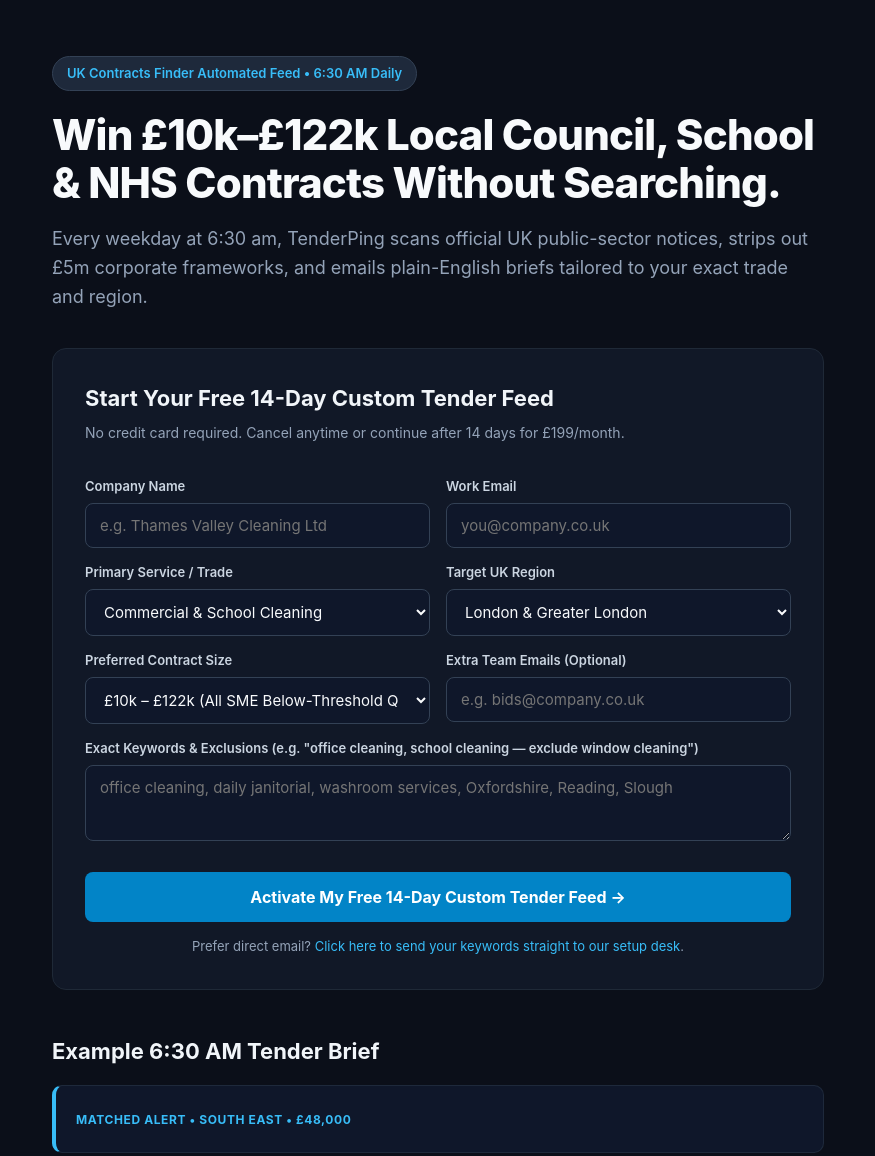
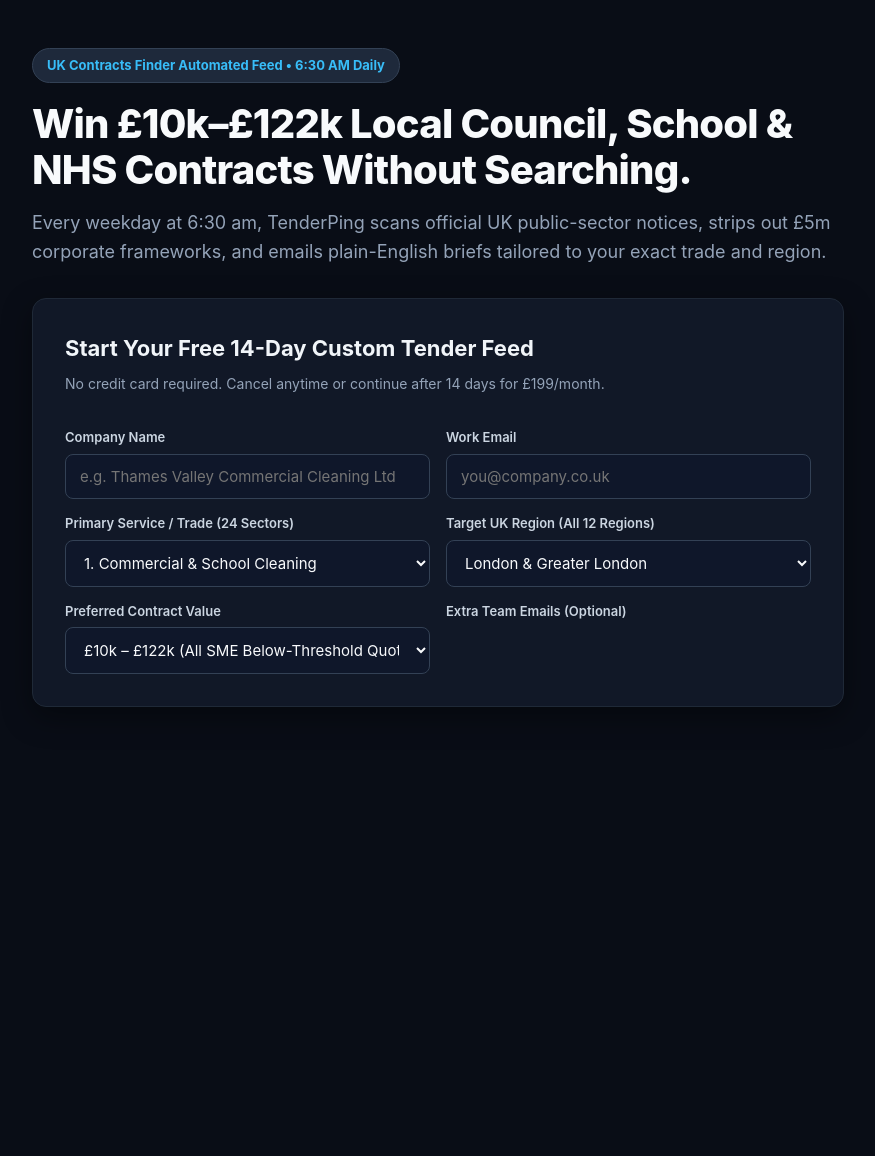
Before and after one commit to Nexus-lead-engine-Developer/pulse-route, a website: page index.html in a window 1280 px wide. Shown: the whole page, without its empty margins (202-1077 px from the left). After the commit the page ends 800 px from the top, so only its background shows below. Drawn offline with Linux system fonts and the light colour scheme.

Commit message:
Refactor styles and update form labels in index.html
Updated styles and form elements in index.html for better layout and readability.

```diff
--- a/index.html
+++ b/index.html
@@ -6,37 +6,37 @@
   <title>TenderPing UK — Daily Sub-£122k UK Government & Council Contracts</title>
   <style>
     * { box-sizing: border-box; margin: 0; padding: 0; font-family: -apple-system, BlinkMacSystemFont, "Segoe UI", Roboto, sans-serif; }
-    body { background: #0b0f19; color: #f8fafc; line-height: 1.6; }
-    .container { max-width: 820px; margin: 0 auto; padding: 56px 24px; }
-    .badge { display: inline-block; background: #1e293b; color: #38bdf8; font-size: 13px; font-weight: 600; padding: 6px 14px; border-radius: 999px; margin-bottom: 20px; border: 1px solid #334155; }
-    h1 { font-size: 42px; line-height: 1.15; font-weight: 800; margin-bottom: 18px; letter-spacing: -0.02em; }
-    p.sub { font-size: 18px; color: #94a3b8; margin-bottom: 36px; }
-    .card { background: #111827; border: 1px solid #1f2937; border-radius: 14px; padding: 32px; margin-bottom: 36px; }
+    body { background: #090d16; color: #f8fafc; line-height: 1.6; }
+    .container { max-width: 860px; margin: 0 auto; padding: 48px 24px; }
+    .badge { display: inline-block; background: #1e293b; color: #38bdf8; font-size: 13px; font-weight: 700; padding: 6px 14px; border-radius: 999px; margin-bottom: 18px; border: 1px solid #334155; }
+    h1 { font-size: 40px; line-height: 1.15; font-weight: 800; margin-bottom: 16px; letter-spacing: -0.02em; }
+    p.sub { font-size: 18px; color: #94a3b8; margin-bottom: 32px; }
+    .card { background: #111827; border: 1px solid #1f2937; border-radius: 14px; padding: 32px; margin-bottom: 36px; box-shadow: 0 10px 30px rgba(0,0,0,0.4); }
     .card h2 { font-size: 22px; margin-bottom: 6px; color: #f1f5f9; }
     .card p.hint { font-size: 14px; color: #94a3b8; margin-bottom: 18px; }
     .row { display: grid; grid-template-columns: 1fr 1fr; gap: 16px; }
     label { display: block; font-size: 13px; font-weight: 600; color: #cbd5e1; margin-bottom: 6px; margin-top: 14px; }
     input, select, textarea { width: 100%; padding: 12px 14px; border-radius: 8px; border: 1px solid #334155; background: #0f172a; color: #f8fafc; font-size: 15px; }
-    textarea { resize: vertical; min-height: 76px; }
+    input:focus, select:focus, textarea:focus { outline: none; border-color: #38bdf8; }
+    textarea { resize: vertical; min-height: 80px; }
     button { width: 100%; margin-top: 24px; padding: 15px; background: #0284c7; color: white; font-size: 16px; font-weight: 700; border: none; border-radius: 8px; cursor: pointer; }
     button:hover { background: #0369a1; }
     .alt-link { text-align: center; margin-top: 14px; font-size: 13px; color: #94a3b8; }
-    .alt-link a { color: #38bdf8; text-decoration: none; }
-    .section-title { font-size: 22px; font-weight: 700; margin-top: 44px; margin-bottom: 16px; color: #f1f5f9; }
-    .grid { display: grid; grid-template-columns: 1fr 1fr; gap: 16px; }
+    .alt-link a { color: #38bdf8; text-decoration: underline; }
+    .section-title { font-size: 22px; font-weight: 700; margin-top: 40px; margin-bottom: 16px; color: #f1f5f9; }
     .grid-3 { display: grid; grid-template-columns: 1fr 1fr 1fr; gap: 16px; }
     .feat { background: #111827; border: 1px solid #1f2937; padding: 20px; border-radius: 10px; }
     .feat h3 { font-size: 16px; color: #38bdf8; margin-bottom: 6px; }
     .feat p { font-size: 14px; color: #94a3b8; }
-    .sample { background: #0f172a; border-left: 4px solid #38bdf8; border-top: 1px solid #1e293b; border-right: 1px solid #1e293b; border-bottom: 1px solid #1e293b; padding: 20px; border-radius: 10px; margin-top: 12px; }
+    .sample { background: #0f172a; border-left: 4px solid #38bdf8; border-top: 1px solid #1e293b; border-right: 1px solid #1e293b; border-bottom: 1px solid #1e293b; padding: 22px; border-radius: 10px; }
     .sample-tag { font-size: 12px; font-weight: 700; color: #38bdf8; text-transform: uppercase; letter-spacing: 0.05em; }
-    .sample h4 { font-size: 17px; color: #f8fafc; margin: 6px 0; }
+    .sample h4 { font-size: 18px; color: #f8fafc; margin: 6px 0; }
     .sample p { font-size: 14px; color: #cbd5e1; margin-bottom: 4px; }
     .faq-item { background: #111827; border: 1px solid #1f2937; padding: 18px 20px; border-radius: 10px; margin-bottom: 12px; }
     .faq-item h4 { font-size: 15px; color: #f1f5f9; margin-bottom: 4px; }
     .faq-item p { font-size: 14px; color: #94a3b8; }
-    footer { text-align: center; font-size: 13px; color: #64748b; margin-top: 56px; padding-top: 24px; border-top: 1px solid #1e293b; }
-    @media (max-width: 680px) { h1 { font-size: 30px; } .row, .grid, .grid-3 { grid-template-columns: 1fr; } }
+    footer { text-align: center; font-size: 13px; color: #64748b; margin-top: 52px; padding-top: 24px; border-top: 1px solid #1e293b; }
+    @media (max-width: 680px) { h1 { font-size: 30px; } .row, .grid-3 { grid-template-columns: 1fr; } }
   </style>
 </head>
 <body>
@@ -48,6 +48,7 @@
     <div class="card">
       <h2>Start Your Free 14-Day Custom Tender Feed</h2>
       <p class="hint">No credit card required. Cancel anytime or continue after 14 days for £199/month.</p>
+
       <form action="https://web3forms.com" method="POST">
         <input type="hidden" name="access_key" value="0b8dbf87-5620-4734-817d-25fda4336d27" />
         <input type="hidden" name="subject" value="New TenderPing 14-Day Free Trial Request!" />
@@ -56,7 +57,7 @@
         <div class="row">
           <div>
             <label for="company">Company Name</label>
-            <input type="text" id="company" name="company" placeholder="e.g. Thames Valley Cleaning Ltd" required />
+            <input type="text" id="company" name="company" placeholder="e.g. Thames Valley Commercial Cleaning Ltd" required />
           </div>
           <div>
             <label for="email">Work Email</label>
@@ -66,31 +67,37 @@
 
         <div class="row">
           <div>
-            <label for="sector">Primary Service / Trade</label>
+            <label for="sector">Primary Service / Trade (24 Sectors)</label>
             <select id="sector" name="sector">
-              <option value="Commercial & School Cleaning">Commercial & School Cleaning</option>
-              <option value="Security, CCTV & Manned Guarding">Security, CCTV & Manned Guarding</option>
-              <option value="IT Support & Managed Services">IT Support & Managed Services</option>
-              <option value="Facilities & Building Maintenance">Facilities & Building Maintenance</option>
-              <option value="Grounds Maintenance & Landscaping">Grounds Maintenance & Landscaping</option>
-              <option value="Electrical & Mechanical (M&E)">Electrical & Mechanical (M&E)</option>
-              <option value="HVAC, Plumbing & Heating">HVAC, Plumbing & Heating</option>
-              <option value="Roofing, Glazing & Building Fabric">Roofing, Glazing & Building Fabric</option>
-              <option value="Fire Safety & Compliance Testing">Fire Safety & Compliance Testing</option>
-              <option value="Waste Management & Recycling">Waste Management & Recycling</option>
-              <option value="Pest Control & Hygiene Services">Pest Control & Hygiene Services</option>
-              <option value="Catering & Hospitality Services">Catering & Hospitality Services</option>
-              <option value="Courier, Transport & Fleet Logistics">Courier, Transport & Fleet Logistics</option>
-              <option value="Training, HR & Recruitment">Training, HR & Recruitment</option>
-              <option value="Marketing, Design & Web Development">Marketing, Design & Web Development</option>
-              <option value="Consultancy & Professional Services">Consultancy & Professional Services</option>
-              <option value="Solar, EV Charging & Energy Retrofit">Solar, EV Charging & Energy Retrofit</option>
-              <option value="Other UK B2B Service">Other UK B2B Service</option>
+              <option value="Commercial & School Cleaning">1. Commercial & School Cleaning</option>
+              <option value="Security, CCTV & Manned Guarding">2. Security, CCTV & Manned Guarding</option>
+              <option value="IT Support & Managed Services">3. IT Support & Managed Services</option>
+              <option value="Facilities & Building Maintenance">4. Facilities & Building Maintenance</option>
+              <option value="Grounds Maintenance & Landscaping">5. Grounds Maintenance & Landscaping</option>
+              <option value="Electrical & Mechanical (M&E)">6. Electrical & Mechanical (M&E)</option>
+              <option value="HVAC, Plumbing & Heating">7. HVAC, Plumbing & Heating</option>
+              <option value="Roofing, Glazing & Building Fabric">8. Roofing, Glazing & Building Fabric</option>
+              <option value="Painting, Decorating & Refurbishment">9. Painting, Decorating & Refurbishment</option>
+              <option value="Fire Safety & Compliance Testing">10. Fire Safety & Compliance Testing</option>
+              <option value="Asbestos, Legionella & Environmental">11. Asbestos, Legionella & Environmental</option>
+              <option value="Waste Management & Recycling">12. Waste Management & Recycling</option>
+              <option value="Pest Control & Hygiene Services">13. Pest Control & Hygiene Services</option>
+              <option value="Catering & Hospitality Services">14. Catering & Hospitality Services</option>
+              <option value="Courier, Transport & Fleet Logistics">15. Courier, Transport & Fleet Logistics</option>
+              <option value="Scaffolding, Access & Plant Hire">16. Scaffolding, Access & Plant Hire</option>
+              <option value="Signage, Print & Branded Goods">17. Signage, Print & Branded Goods</option>
+              <option value="Training, HR & Recruitment">18. Training, HR & Recruitment</option>
+              <option value="Marketing, Design & Web Development">19. Marketing, Design & Web Development</option>
+              <option value="Cybersecurity & Cloud Infrastructure">20. Cybersecurity & Cloud Infrastructure</option>
+              <option value="Consultancy & Professional Services">21. Consultancy & Professional Services</option>
+              <option value="Solar, EV Charging & Energy Retrofit">22. Solar, EV Charging & Energy Retrofit</option>
+              <option value="Healthcare & Clinical Support">23. Healthcare & Clinical Support</option>
+              <option value="Other UK B2B Service">24. Other UK B2B Service</option>
             </select>
           </div>
 
           <div>
-            <label for="region">Target UK Region</label>
+            <label for="region">Target UK Region (All 12 Regions)</label>
             <select id="region" name="region">
               <option value="London & Greater London">London & Greater London</option>
               <option value="South East (Oxfordshire, Berks, Bucks, Surrey, Kent)">South East (Oxon, Berks, Bucks, Surrey, Kent)</option>
@@ -110,27 +117,13 @@
 
         <div class="row">
           <div>
-            <label for="budget">Preferred Contract Size</label>
+            <label for="budget">Preferred Contract Value</label>
             <select id="budget" name="budget">
               <option value="£10k – £122k (All SME Below-Threshold Quotes)">£10k – £122k (All SME Below-Threshold Quotes)</option>
-              <option value="£10k – £50k (Quick-Turnaround Direct Quotes)">£10k – £50k (Quick-Turnaround Direct Quotes)</option>
-              <option value="£50k – £122k (Multi-Year Local Contracts)">£50k – £122k (Multi-Year Local Contracts)</option>
+              <option value="£10k – £35k (Fast-Turnaround Direct Quotes)">£10k – £35k (Fast-Turnaround Direct Quotes)</option>
+              <option value="£35k – £75k (Mid-Size Local Contracts)">£35k – £75k (Mid-Size Local Contracts)</option>
+              <option value="£75k – £122k (Multi-Year Council & School Tenders)">£75k – £122k (Multi-Year Council & School Tenders)</option>
             </select>
           </div>
           <div>
             <label for="recipients">Extra Team Emails (Optional)</label>
-            <input type="text" id="recipients" name="recipients" placeholder="e.g. bids@company.co.uk" />
-          </div>
-        </div>
-
-        <label for="keywords">Exact Keywords & Exclusions (e.g. "office cleaning, school cleaning — exclude window cleaning")</label>
-        <textarea id="keywords" name="keywords" placeholder="office cleaning, daily janitorial, washroom services, Oxfordshire, Reading, Slough" required></textarea>
-
-        <button type="submit">Activate My Free 14-Day Custom Tender Feed →</button>
-      </form>
-      <p class="alt-link">Prefer direct email? <a href="mailto:sebastianvtesta@://gmail.com:">Click here to send your keywords straight to our setup desk</a>.</p>
-    </div>
-
-    <h2 class="section-title">Example 6:30 AM Tender Brief</h2>
-    <div class="sample">
-      <span class="sample-tag">Matched Alert • South East • £48,000</span>
```
